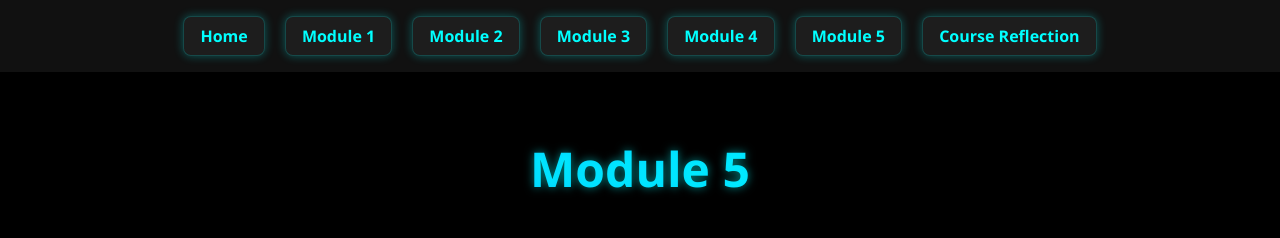
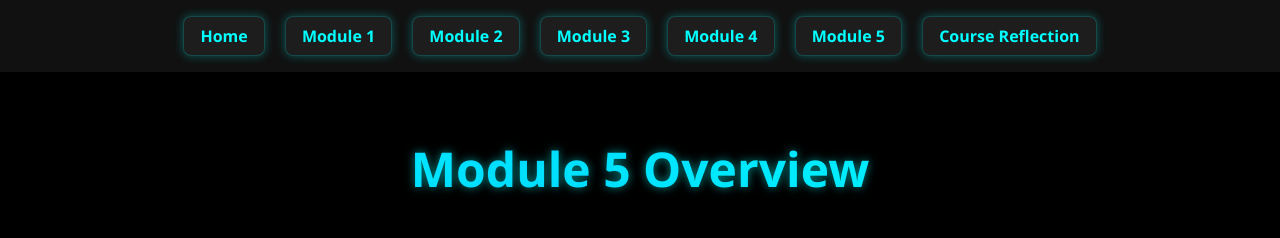
Before and after one commit to ZinFinTik/zaish-portfolio.github.io, a plain HTML site: page module5.html in a window 1280 px wide. Shown: the top 238 px of the page. Drawn offline with Linux system fonts and the light colour scheme.

Commit message:
Update module5.html

```diff
--- a/module5.html
+++ b/module5.html
@@ -3,7 +3,7 @@
 <head>
   <meta charset="UTF-8" />
   <meta name="viewport" content="width=device-width, initial-scale=1.0"/>
-  <title>Essay 1 – FEMA and Inequality</title>
+  <title>Module 5</title>
   <link rel="stylesheet" href="style.css" />
 </head>
 <body>
@@ -19,7 +19,7 @@
 
   <main>
     <div>
-      <h1>Module 5</h1>
+      <h1>Module 5 Overview</h1>
     <!-- Slideshow Embed Section -->
     <section id="reel2">
       <div class="video-grid">
```
